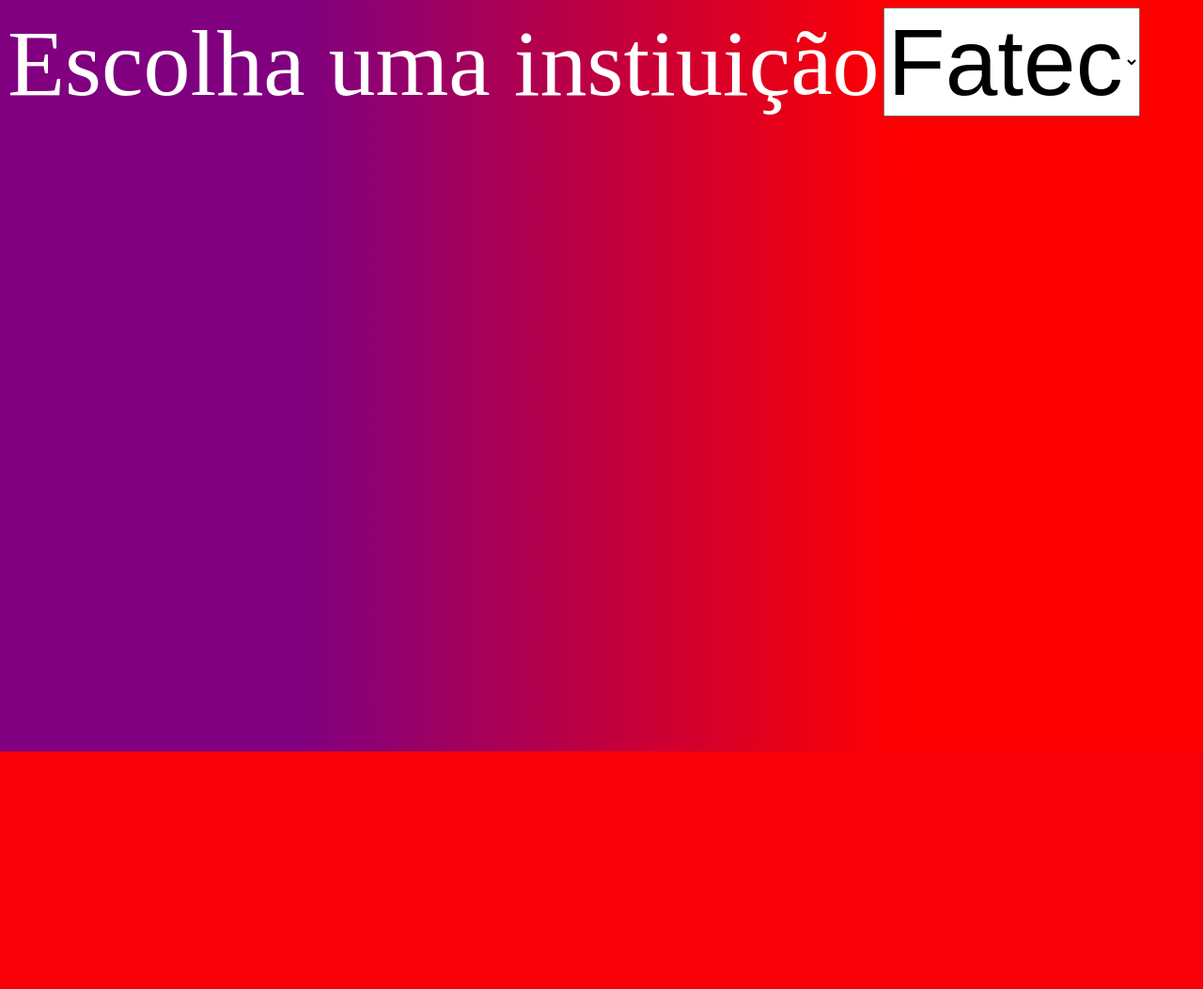
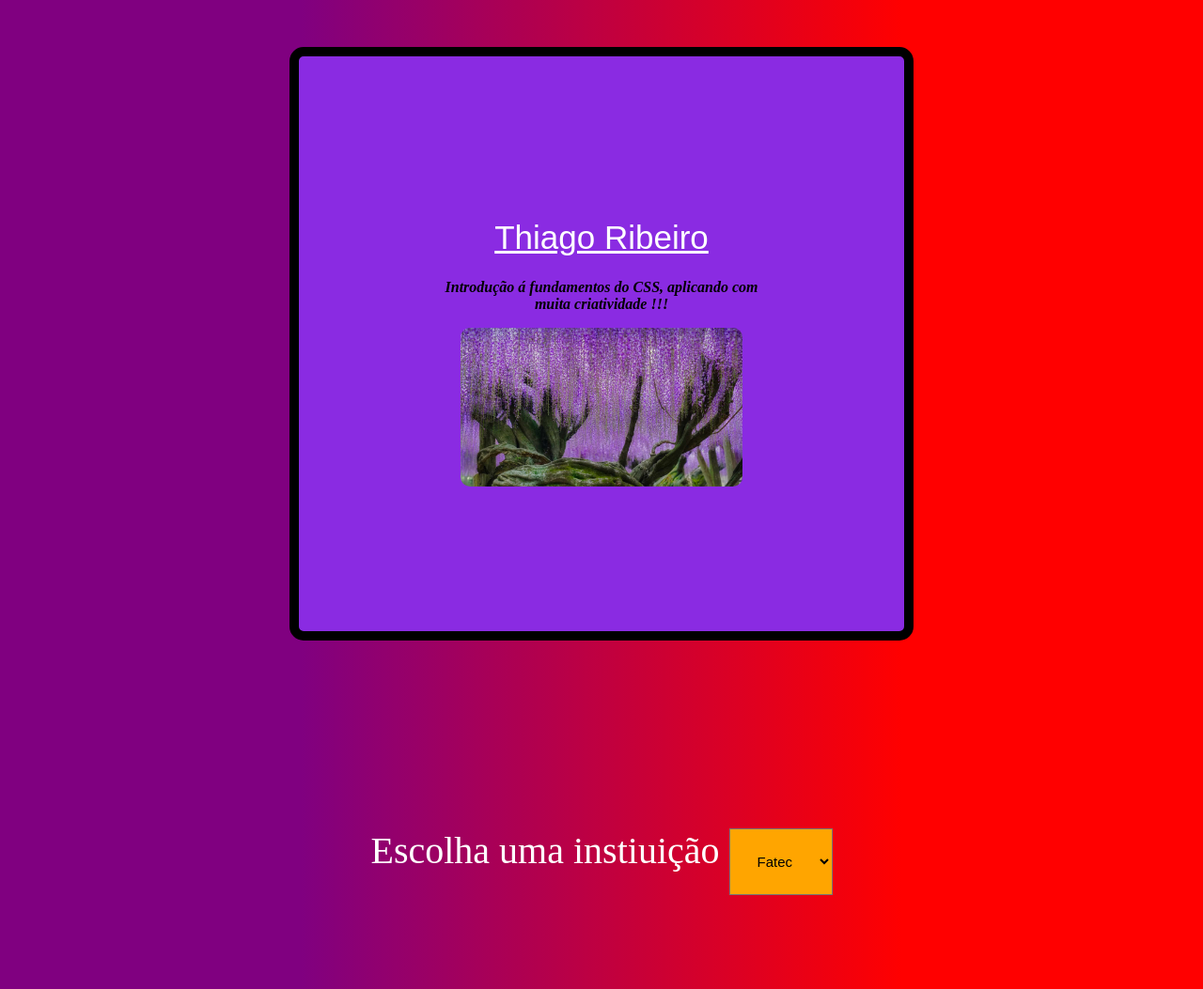
Before and after one commit to thiagoConsta/Repositorio-FATEC-ADS, a PHP site: page / in a window 1280 px wide. Shown: the whole page at 94% size. Before the commit the page ends 800 px from the top, so only its background shows below. Run offline with PHP 8.4, Linux system fonts and the light colour scheme.

Commit message:
updated and changed code

```diff
--- a/Introdução ao Desenvolvimento de Sistemas/class03/css/style.css
+++ b/Introdução ao Desenvolvimento de Sistemas/class03/css/style.css
@@ -5,15 +5,59 @@
 Versao: 1
 */
 
-body{
-    background-image: linear-gradient(to left, red 25%, purple 75% );
+body {
+    background-image: linear-gradient(to left, red 25%, purple 75%);
 }
 
-#escola{
-    color: white;
-    font-size: 100px;
+.bungee-regular {
+    font-family: "Bungee", sans-serif;
+    font-weight: 400;
+    font-style: normal;
 }
 
-#select{
-    font-size: 100px;
+
+.square-text {
+    /* top, right, bottom, left */
+    margin: 50px 300px 200px 300px;
+    border: solid 10px black;
+    text-align: center;
+    padding: 150px;
+    background-color: blueviolet;
+    border-radius: 15px;
 }
+
+p {
+    font-weight: bold;
+    font-style: oblique;
+}
+
+.square-text img {
+    border-radius: 10px;
+    width: 300px;
+    height: 300;
+}
+
+h1 {
+    text-decoration: underline;
+    color: white;
+    font-size: 35px;
+}
+
+#escola {
+    color: white;
+    font-size: 15px;
+    font-size: 40px;
+}
+
+#select {
+    background-color: orange;
+    font-size: 15px;
+    padding: 25px;
+    margin: 0 0 0 10px;
+}
+
+.forms {
+    display: flex;
+    justify-content: center;
+    margin: 0 0 100px 0;
+}
--- a/Introdução ao Desenvolvimento de Sistemas/class03/index.html
+++ b/Introdução ao Desenvolvimento de Sistemas/class03/index.html
@@ -7,9 +7,14 @@
     <title>Document</title>
 </head>
 <body>
+    <div class="square-text">
+        <h1 class="bungee-regular">Thiago Ribeiro</h1>
+    <p>Introdução á fundamentos do CSS, aplicando com muita criatividade !!!</p>
+    <img src="Kawachi.jpg" alt="">
+    </div>
     <!-- método GET para obter dados de um recurso -->
      <!-- método POST envia dados, melhor para requisições -->
-    <form action="" method="get">
+    <form class="forms" method="get">
         <label for="escola" id="escola">Escolha uma instiuição</label>
         <select name="" id="select">
             <option value="fatec">Fatec</option>
@@ -17,5 +22,6 @@
             <option value="umc">Umc</option>
         </select>
     </form>
+
 </body>
 </html>
```
Also changed, not shown: Introdução ao Desenvolvimento de Sistemas/class03/Kawachi.jpg (added), Introdução ao Desenvolvimento de Sistemas/class03/andre-ramalho-silva-no-corinthians_10_corinthians.jpg (added), Introdução ao Desenvolvimento de Sistemas/class03/images.jpg (added), Introdução ao Desenvolvimento de Sistemas/lmportants-comments-links.txt (renamed from Introdução ao Desenvolvimento de Sistemas/links-importants-comments.txt).
